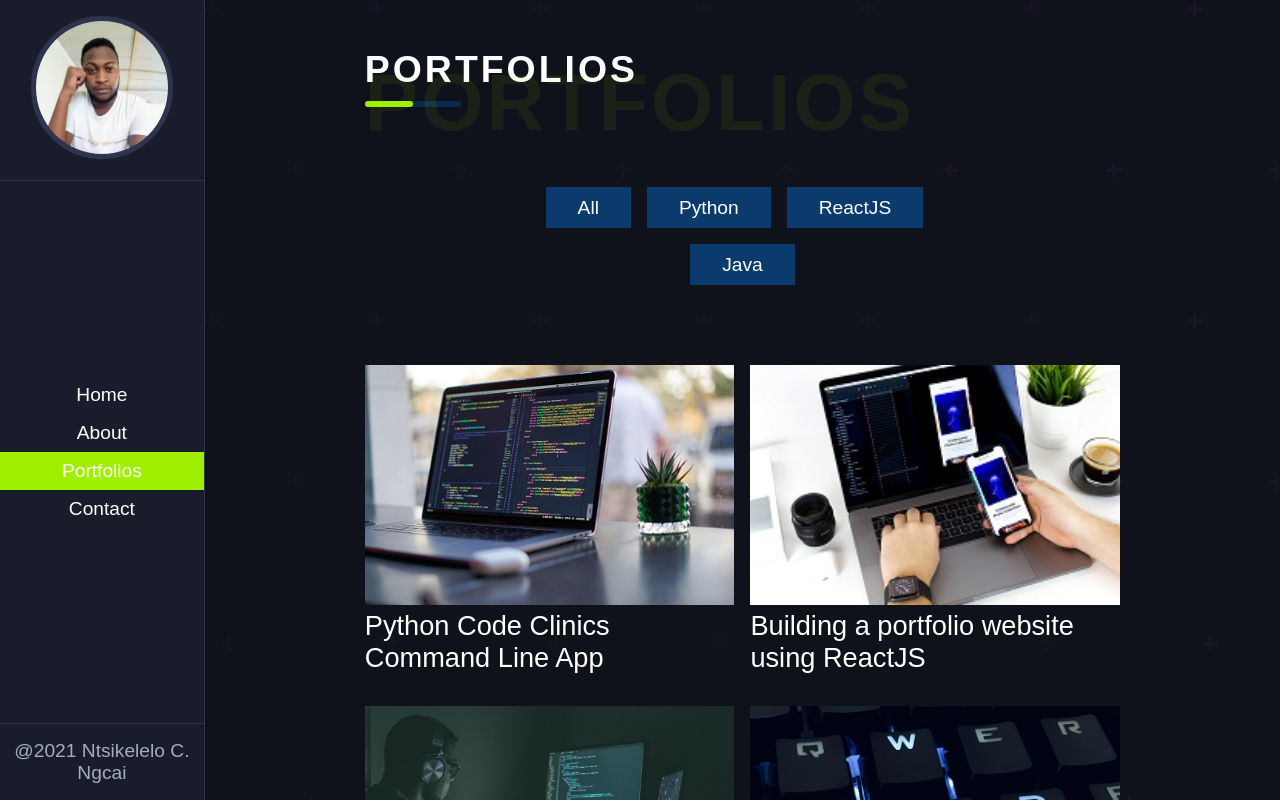
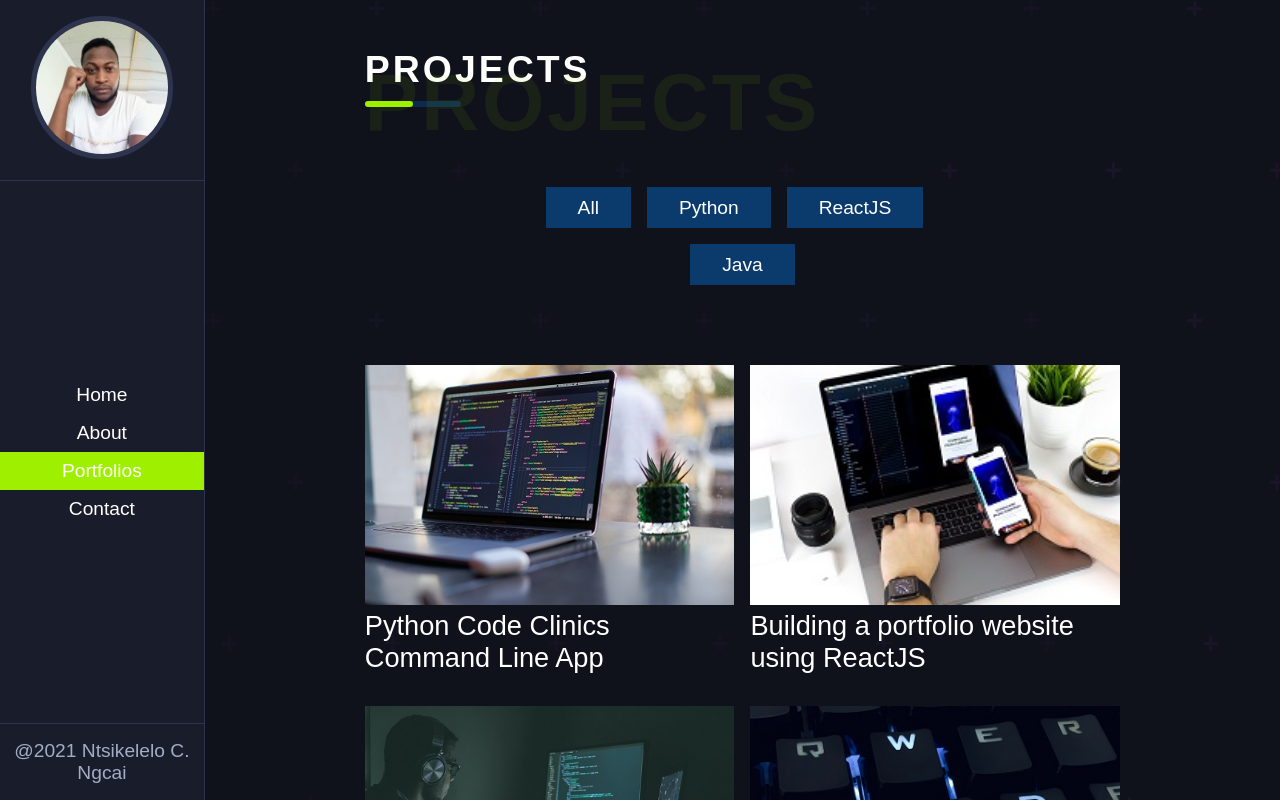
Before and after one commit to nngcai/portfolio, a React (Create React App) app: page /portfolios in a window 1280 px wide. Shown: the top 800 px of the page. Built offline with nearby package versions, Linux system fonts and the light colour scheme.

Commit message:
modified projects

```diff
--- a/src/Pages/PortfoliosPage.js
+++ b/src/Pages/PortfoliosPage.js
@@ -25,7 +25,7 @@ function PortfoliosPage() {
     return (
         <div className="PortfolioPage">
             <div className="title">
-                <Tittle title={'Portfolios'} span={'portfolios'} />
+                <Tittle title={'Projects'} span={'Projects'} />
             </div>
             <div className="portfolios-data">
                 <Categories filter={filter} categories={categories} />
```
